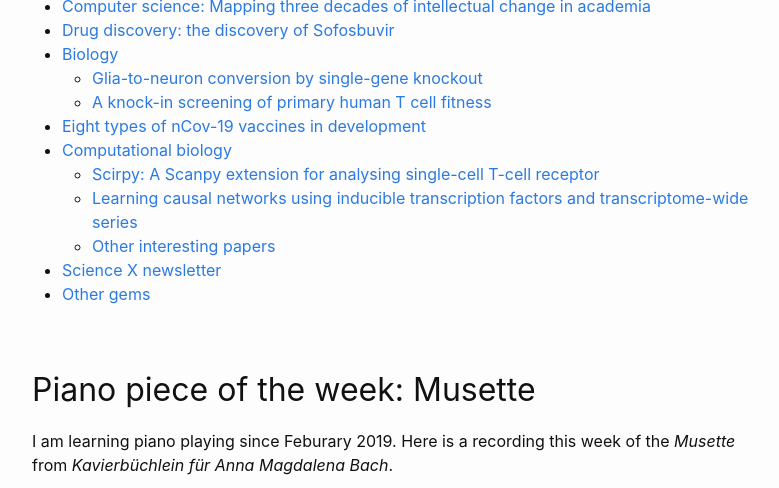
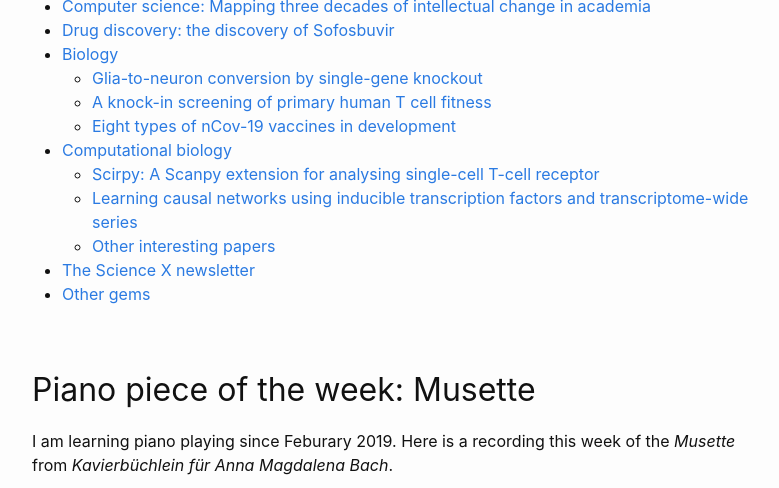
Before and after one commit to Accio/accio.github.io, a Jekyll site: the page built from _posts/2020-05-01-ddw-2020KW18.md, in a window 1280 px wide and 900 px high, scrolled down 324 px, cut to the strip 0-488 px from the top of the window. Shown: the whole strip, without its empty margins (238-1017 px from the left). Built offline with Jekyll 4.4.1, drawn with Linux system fonts in a browser that asks for light colours; comment, search, counter and statistics services are not loaded; some of the changed text lies outside the part shown.

Commit message:
add articulation and fix a wrong header level

```diff
--- a/_posts/2020-05-01-ddw-2020KW18.md
+++ b/_posts/2020-05-01-ddw-2020KW18.md
@@ -118,7 +118,7 @@
 It seems to be an interesting approach to identify knock-in elements for cell
 therapies.
 
-## Eight types of nCov-19 vaccines in development
+### Eight types of nCov-19 vaccines in development
 
 An article by Ewen Callaway, [published on
 Nature](https://accio.github.io/david's%20discoveries%20weekly/2020/05/01/ddw-2020KW18.html), illustrates eight major types
@@ -192,7 +192,7 @@
     treated with checkpoint inhibitor
     immunotherapy](https://advances.sciencemag.org/content/6/18/eaay6298)
 
-## Science X newsletter
+## The Science X newsletter
 
 I found the Science X Newsletter by [pyhsorg.com](http://pyhsorg.com) an
 interesting daily newsletter of scientific news. Many articles apparently come
```
